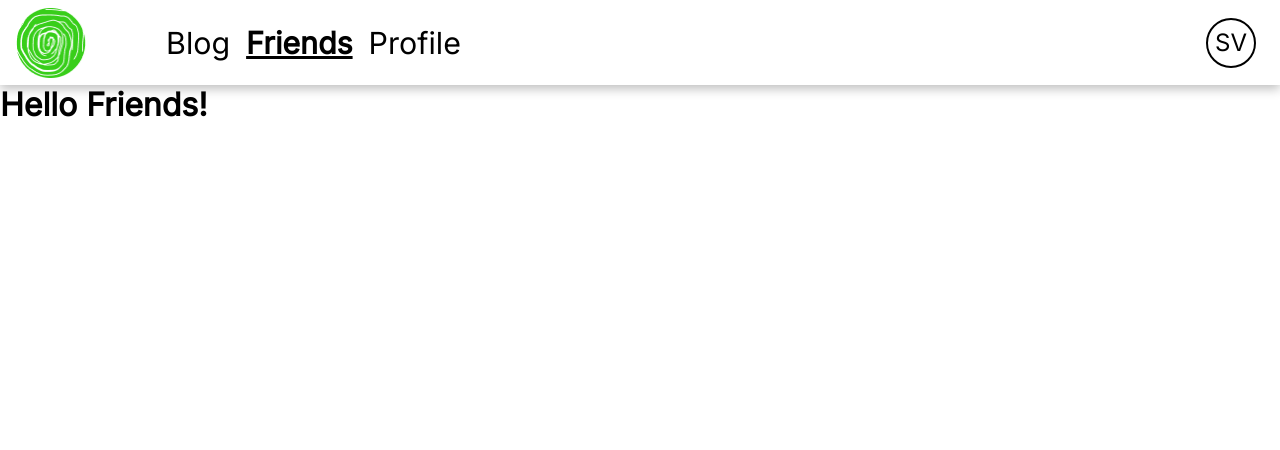
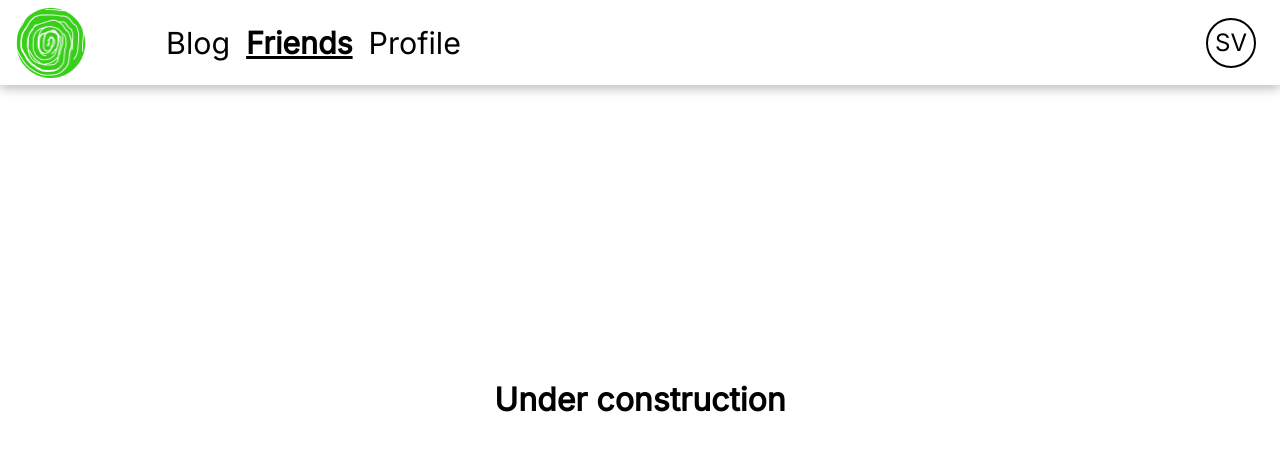
Before and after one commit to nils-nyberg/blog-express, a React (Vite) app in the folder frontend/: page /friends in a window 1280 px wide. Shown: the top 450 px of the page. Built offline with nearby package versions, Linux system fonts and the light colour scheme; a web font is replaced by a local one.

Commit message:
Postpone the development of Friends page

```diff
--- a/frontend/src/routes/Friends.tsx
+++ b/frontend/src/routes/Friends.tsx
@@ -1,7 +1,11 @@
+import { useTranslation } from "react-i18next";
+
 function Friends() {
+  const { t } = useTranslation();
+
   return (
     <>
-      <h1>Hello Friends!</h1>
+      <h1 className="under-construction">{t("friends.underConstruction")}</h1>
     </>
   );
 }
--- a/frontend/src/styles/main.css
+++ b/frontend/src/styles/main.css
@@ -216,5 +216,14 @@
     width: 189px;
   }
 }
+.under-construction {
+  left: 0;
+  line-height: 200px;
+  margin-top: -100px;
+  position: absolute;
+  text-align: center;
+  top: 50%;
+  width: 100%;
+}
 
 /*# sourceMappingURL=main.css.map */
--- /dev/null
+++ b/frontend/src/styles/sass/friends.scss
@@ -0,0 +1,9 @@
+.under-construction {
+  left: 0;
+  line-height: 200px;
+  margin-top: -100px;
+  position: absolute;
+  text-align: center;
+  top: 50%;
+  width: 100%;
+}
--- a/frontend/src/styles/sass/main.scss
+++ b/frontend/src/styles/sass/main.scss
@@ -1,3 +1,4 @@
 @use "root";
 @use "layout";
 @use "auth";
+@use "friends";
--- a/frontend/src/utils/i18n/locales/en.json
+++ b/frontend/src/utils/i18n/locales/en.json
@@ -20,5 +20,8 @@
       "submitLogin": "Log in",
       "submitRegister": "Sign up"
     }
+  },
+  "friends": {
+    "underConstruction": "Under construction"
   }
 }
--- a/frontend/src/utils/i18n/locales/sv.json
+++ b/frontend/src/utils/i18n/locales/sv.json
@@ -20,5 +20,8 @@
       "submitLogin": "Logga in",
       "submitRegister": "Registrera"
     }
+  },
+  "friends": {
+    "underConstruction": "Under konstruktion"
   }
 }
```
